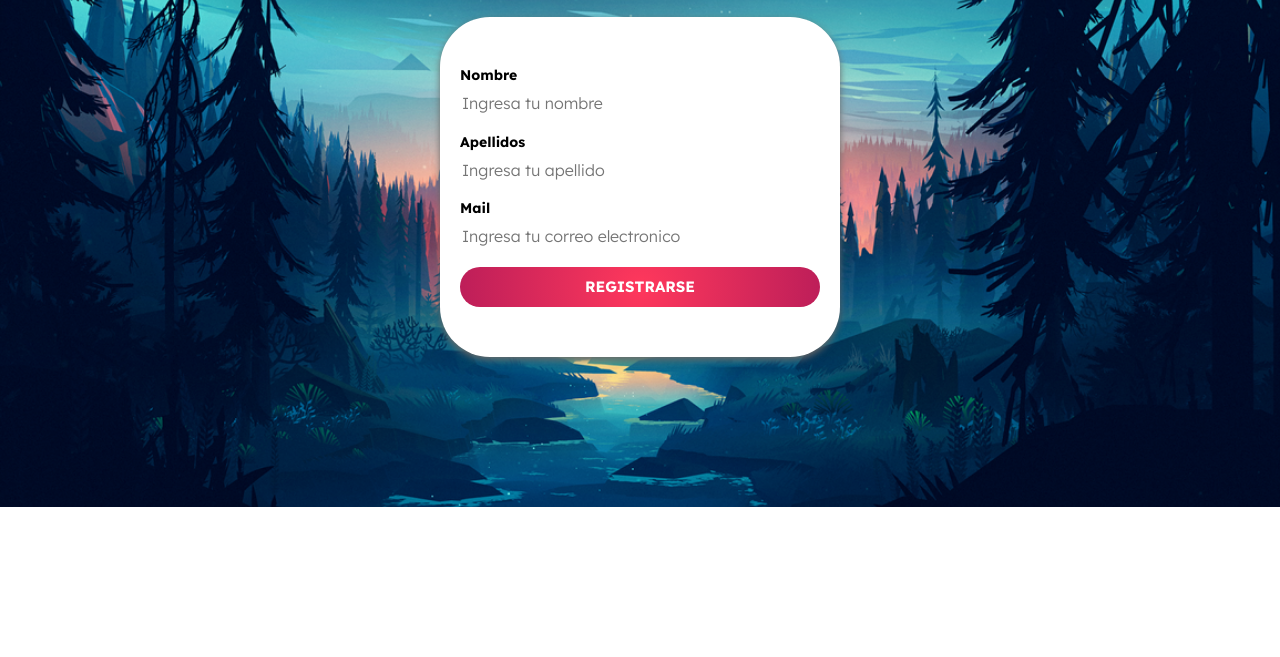
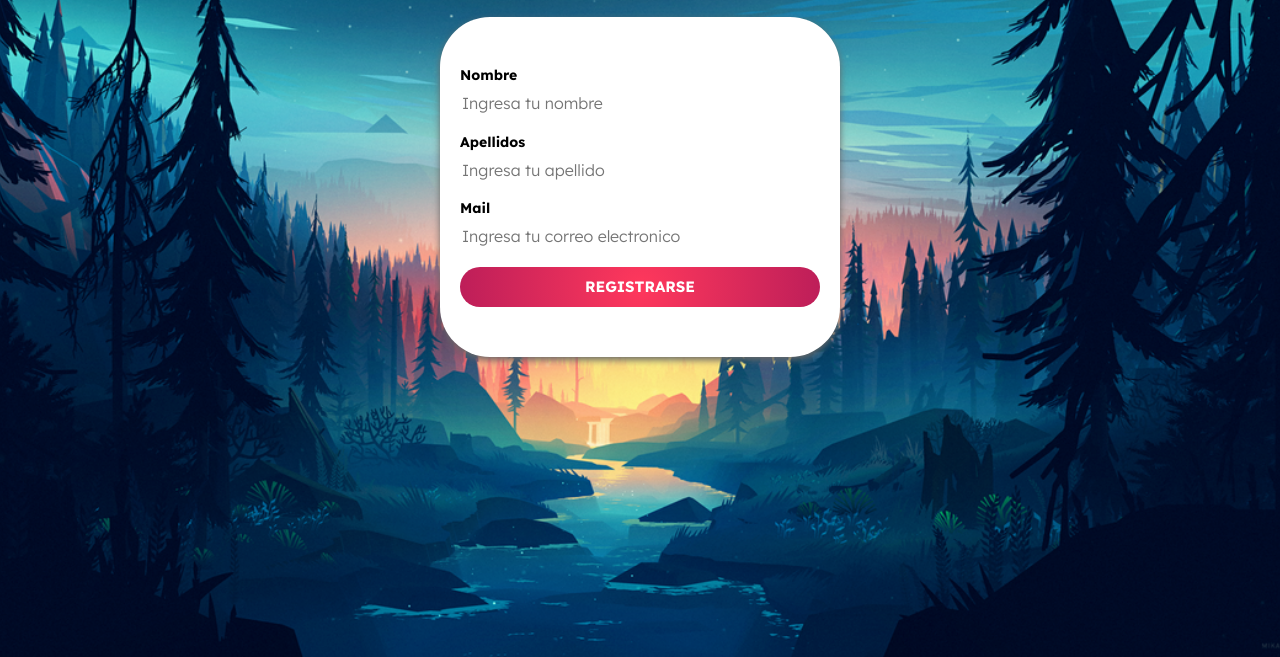
Before and after one commit to gonzzzalo2090/viajando-por-ahi, a plain HTML site: page registro.html in a window 1280 px wide. Shown: the part 143-800 px from the top of the page. Drawn offline with Linux system fonts and the light colour scheme.

Commit message:
integrador terminado

```diff
--- a/css/styles.css
+++ b/css/styles.css
@@ -557,7 +557,7 @@ li {
 
 /*****************************Pagina registro************************************/
 .header__registro {
-    min-height:65rem;
+    min-height:80rem;
     background-image: url(../img/paisaje2\ \(1\).png);
     background-repeat: no-repeat;
     background-size: cover;
```
